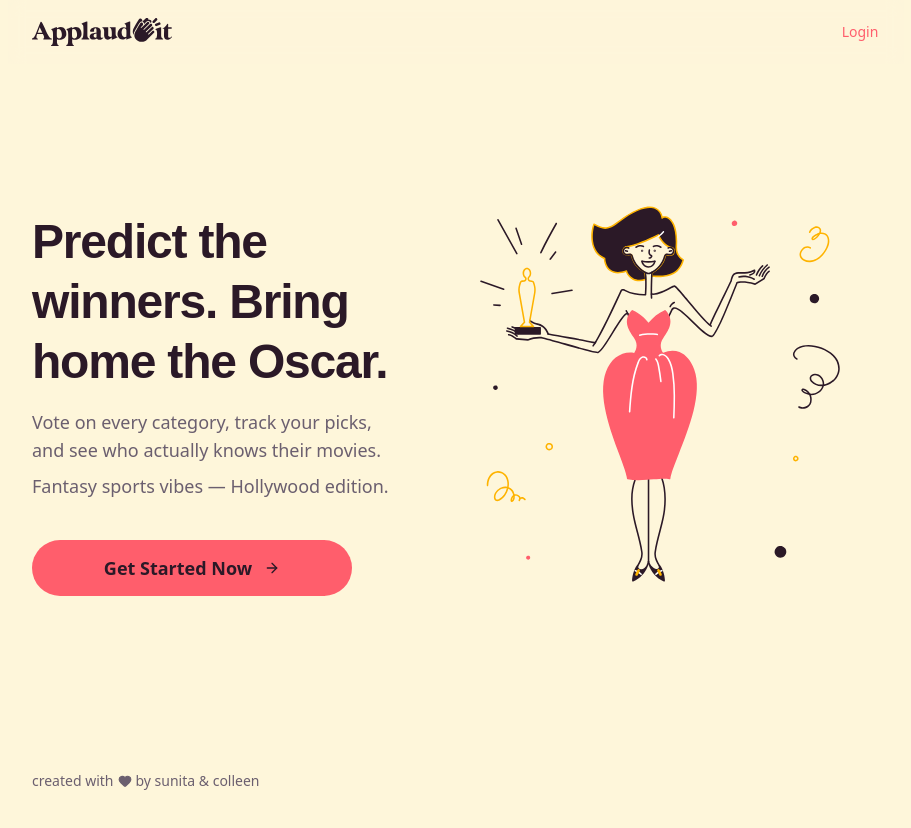
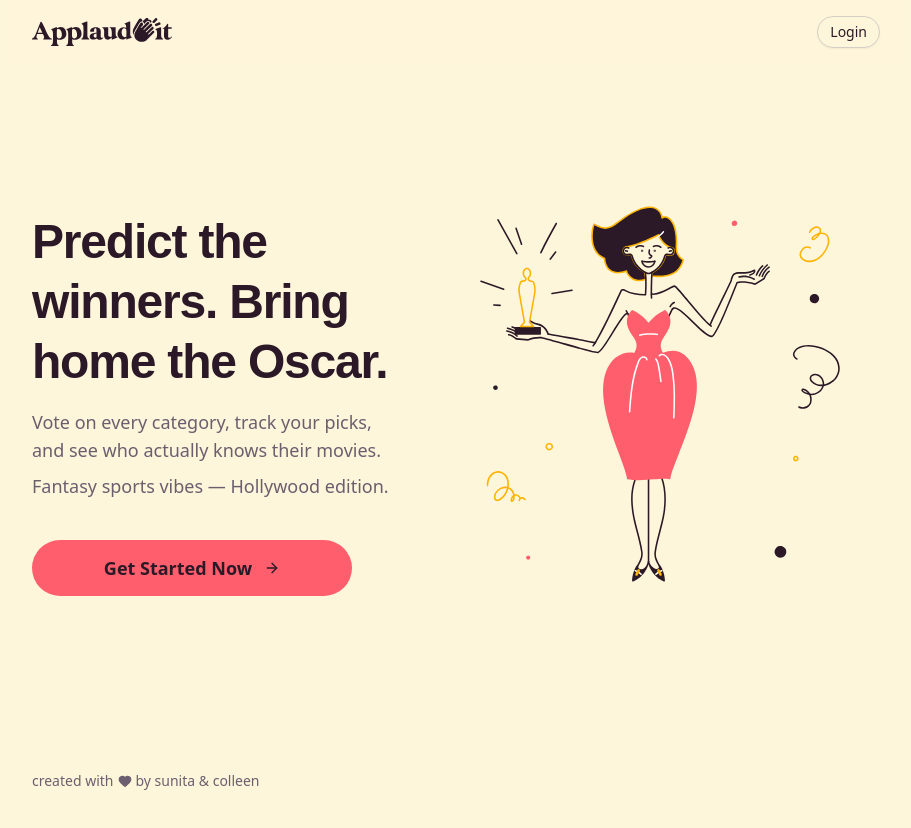
Before and after one commit to sunitajennings/applaudit, a Next.js app: page / in a window 1280 px wide. Shown: the top 828 px of the page, without its empty margins (184-1095 px from the left). Built offline with nearby package versions, Linux system fonts and the light colour scheme; no server answers; a web font is replaced by a local one.

Commit message:
change variant on login to outline
Fixes #13

```diff
--- a/src/components/layout/GlobalNav.tsx
+++ b/src/components/layout/GlobalNav.tsx
@@ -94,7 +94,7 @@ export function GlobalNav({ className }: GlobalNavProps) {
               />
             </div>
           ) : !isLoading ? (
-            <Button asChild variant="link" size="icon-lg">
+            <Button asChild variant="outline" size="sm">
               <Link href="/login">Login</Link>
             </Button>
           ) : (
```
